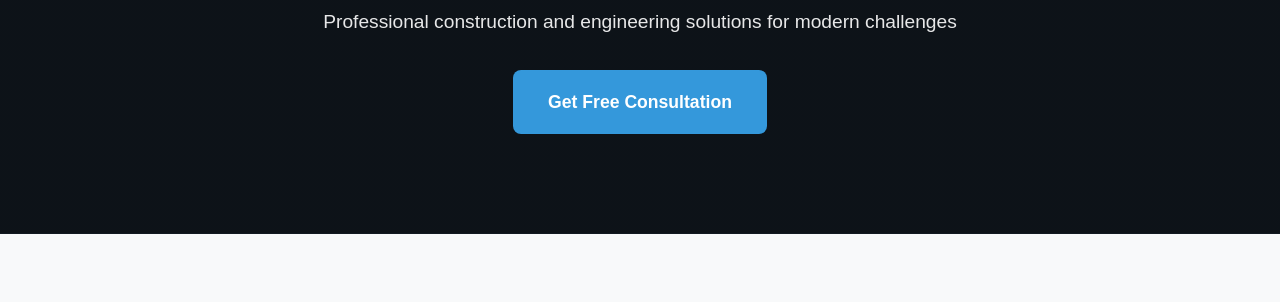
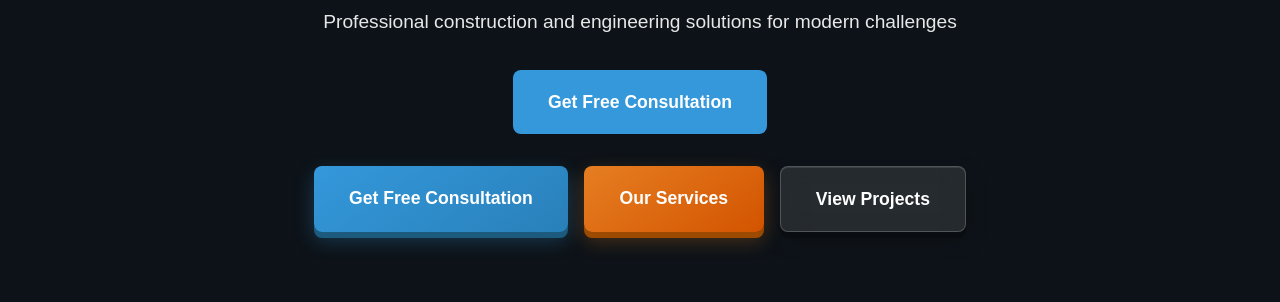
Before and after one commit to HubGitAi/my-portfolio, a plain HTML site: page index.html in a window 1280 px wide. Shown: the part 316-618 px from the top of the page. Drawn offline with Linux system fonts and the light colour scheme.

Commit message:
Update index.html

```diff
--- a/index.html
+++ b/index.html
@@ -33,7 +33,12 @@
             <p>Professional construction and engineering solutions for modern challenges</p>
             <a href="#contact" class="btn">Get Free Consultation</a>
         </div>
-    </section>
+        <div class="button-group">
+    <a href="#contact" class="btn btn-primary">Get Free Consultation</a>
+    <a href="#services" class="btn btn-orange">Our Services</a>
+    <a href="#projects" class="btn btn-glass">View Projects</a>
+</div>
+     </section>
 
     <!-- Services Section -->
     <section id="services" class="services">
@@ -137,6 +142,7 @@
                     <input type="email" placeholder="Your Email" required>
                     <textarea placeholder="Your Message" rows="5" required></textarea>
                     <button type="submit" class="btn">Send Message</button>
+                    <button type="submit" class="btn btn-green">Send Message</button>
                 </form>
             </div>
         </div>
```
